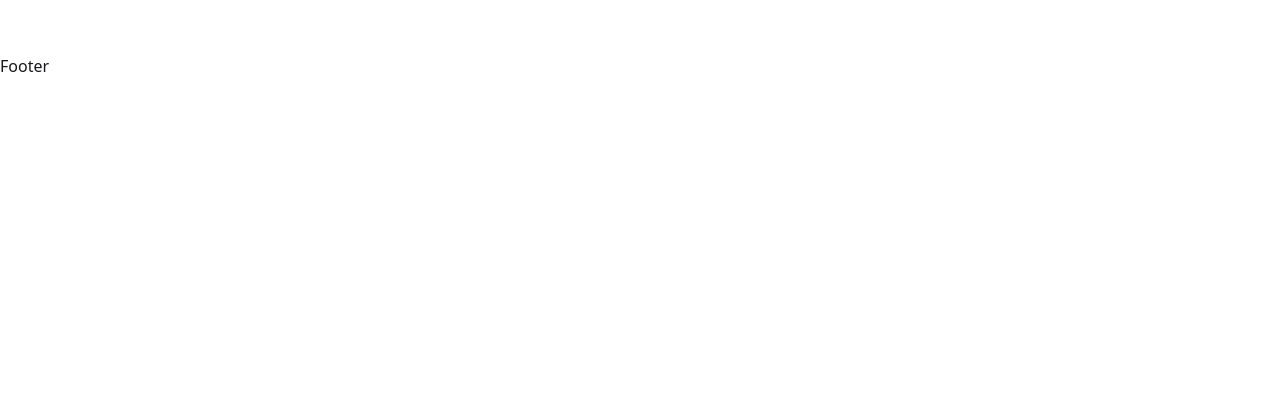
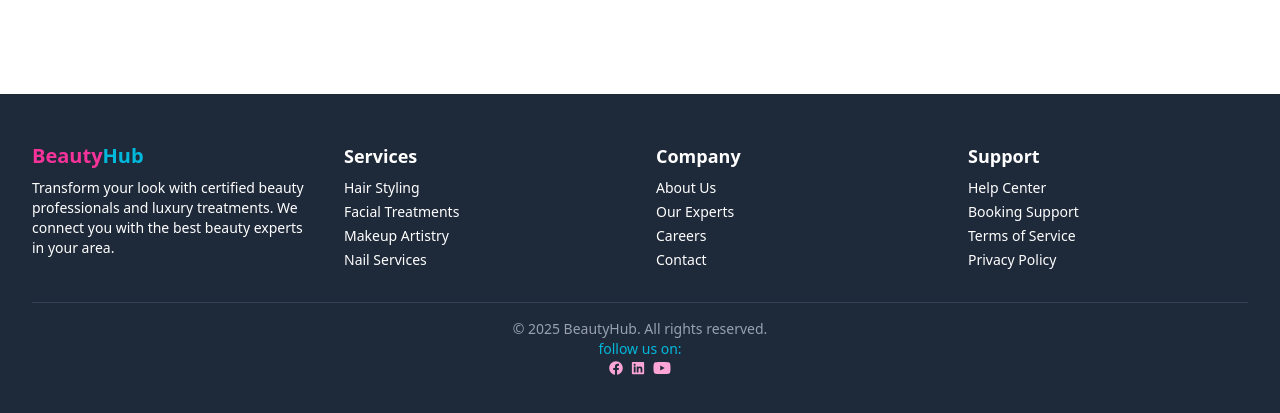
Before and after one commit to suraiya-jahan-bhuiyan-sraboni/beauty-hub-client, a React (Vite) app: page / in a window 1280 px wide. Shown: the part 813-1226 px from the top of the page. Before the commit the page ends 891 px from the top, so only its background shows below. Built offline with nearby package versions, Linux system fonts and the light colour scheme; no server answers.

Commit message:
footer done

```diff
--- a/src/components/root components/Footer.jsx
+++ b/src/components/root components/Footer.jsx
@@ -1,8 +1,64 @@
 import React from 'react'
+import { FaFacebook, FaLinkedin, FaYoutube } from 'react-icons/fa'
+import { Link } from 'react-router'
 
 const Footer = () => {
   return (
-    <div>Footer</div>
+    <div>
+      <footer className="bg-gray-800 text-white px-8 py-12 mt-10">
+        <div className="max-w-7xl mx-auto grid grid-cols-1 md:grid-cols-4 gap-8">
+
+
+          <div>
+            <h2 className="text-xl font-bold mb-2 text-pink-500">Beauty<span className='text-cyan-500'>Hub</span></h2>
+            <p className="text-sm">Transform your look with certified beauty professionals and luxury treatments.
+              We connect you with the best beauty experts in your area.</p>
+          </div>
+
+
+          <div>
+            <h3 className="text-lg font-semibold mb-2">Services</h3>
+            <ul className="space-y-1 text-sm">
+              <li>Hair Styling</li>
+              <li>Facial Treatments</li>
+              <li>Makeup Artistry</li>
+              <li>Nail Services</li>
+            </ul>
+          </div>
+          <div>
+            <h3 className="text-lg font-semibold mb-2">Company</h3>
+            <ul className="space-y-1 text-sm">
+              <li>About Us</li>
+              <li>Our Experts</li>
+              <li>Careers</li>
+              <li>Contact</li>
+            </ul>
+          </div>
+          <div>
+            <h3 className="text-lg font-semibold mb-2">Support</h3>
+            <ul className="space-y-1 text-sm">
+              <li>Help Center</li>
+              <li>Booking Support</li>
+              <li>Terms of Service</li>
+              <li>Privacy Policy</li>
+            </ul>
+          </div>
+
+
+        </div>
+
+
+        <div className="text-center text-sm text-gray-400 mt-8 border-t border-gray-700 pt-4">
+          <p>© 2025 BeautyHub. All rights reserved.</p>
+          <div>
+            <p className='text-cyan-500'>follow us on:</p>
+            <div className='flex justify-center items-center gap-2 text-pink-300'><FaFacebook /><FaLinkedin /><FaYoutube className='text-lg' /></div>
+          </div>
+
+
+        </div>
+      </footer>
+    </div>
   )
 }
 
```
